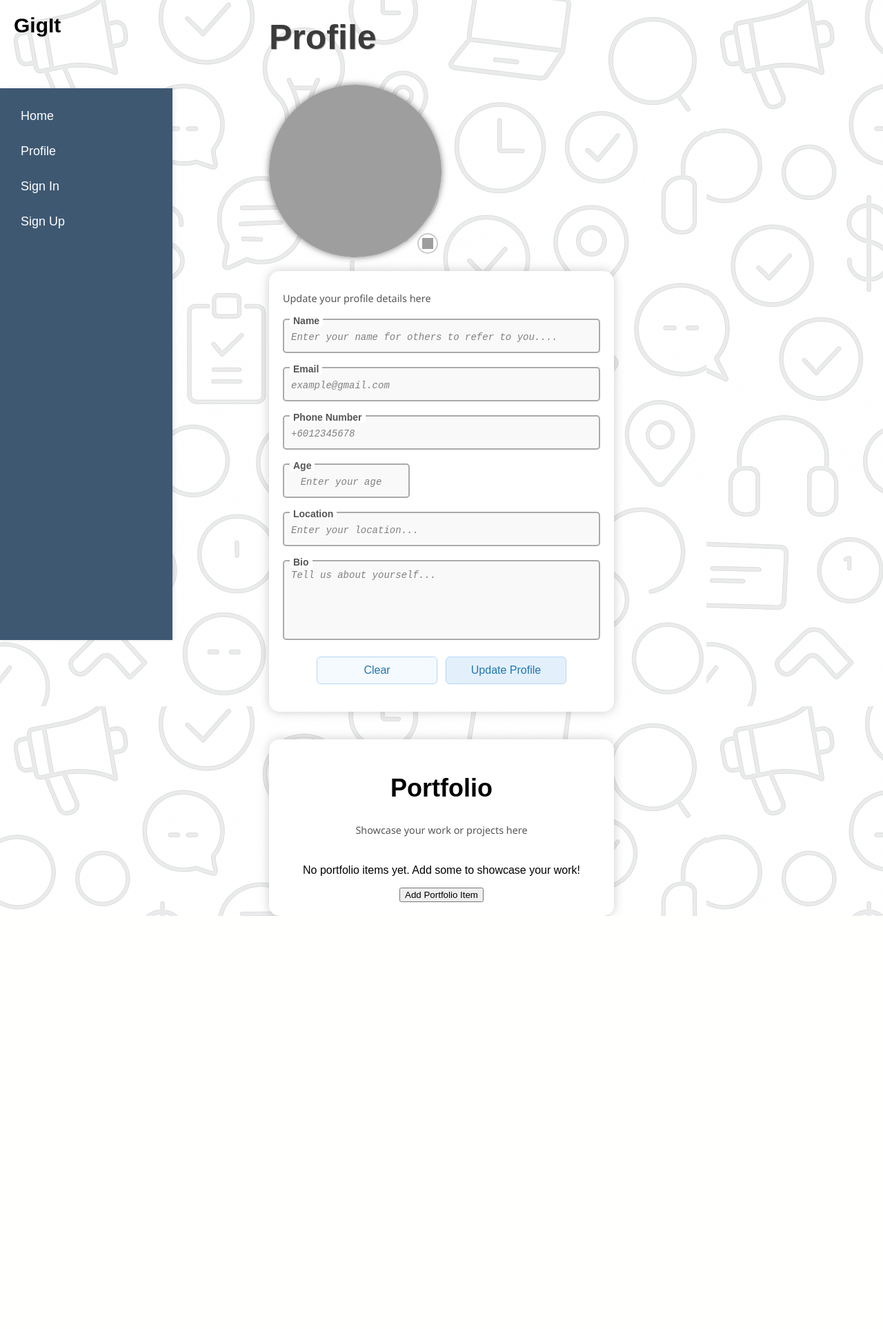
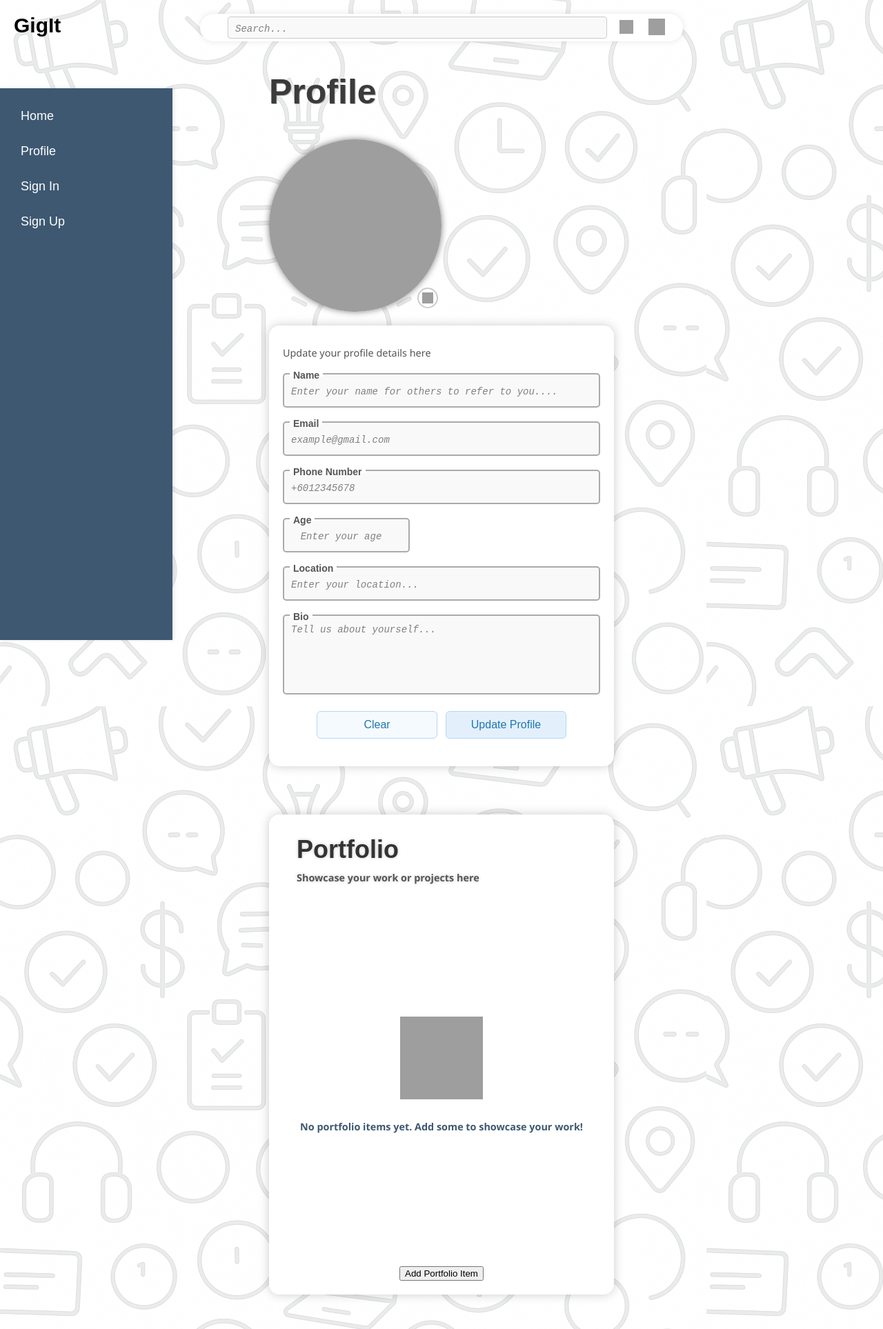
Before and after one commit to AdamZahiruddin/GigIt, a PHP site: the page made by gigit UI/profile.html in a window 1280 px wide. Shown: the whole page at 69% size. Before the commit the page ends 1328 px from the top, so only its background shows below. Run offline with PHP 8.4, Linux system fonts and the light colour scheme; grey boxes are pictures that could not be loaded.

Commit message:
changes to portfolio section of profile

```diff
--- a/gigit UI/profile.css
+++ b/gigit UI/profile.css
@@ -1,20 +1,16 @@
 .sprofileform {
-
   max-width: 600px;
-  margin: auto;
+  margin: 50px auto;
   padding: 20px;
   background-color: none;
   border-radius: 8px;
-  margin-top: 500px;
 }
-
 
 .profile-pic-container {
   position: relative;
   width: 250px;
   height: 250px;
   margin-bottom: 20px;
-
 }
 
 .profile-pic {
@@ -47,21 +43,49 @@
   height: 16px;
 }
 
-.portfolio{
+.portfolio {
   display: flex;
   flex-direction: column;
   align-items: center;
-  margin-top: 20px;
+  margin-bottom: 50px;
 }
 
 .portfolio-header {
+  width: 100%;
   font-size: 24px;
-  margin-bottom: 10px;
+  padding-bottom: 20px;
+
+  padding-left: 20px;
+  text-shadow: 0 0 5px rgba(0, 0, 0, 0.2);
+  color: #333;
+  font-weight: bold;
+  text-align: left;
 }
 
-.portfolio-item {
+.portfolio-items {
   display: flex;
   flex-direction: column;
   align-items: center;
   margin-bottom: 20px;
+  width: 100%;
+  height: 500px;
+  justify-content: center;
 }
+
+.portfolio-item {
+  margin-bottom: 20px;
+  width: 100%;
+}
+
+.portfolio-items img {
+  width: 120px;
+  height: 120px;
+
+  transition: width 0.3s, height 0.3s;
+  cursor: pointer;
+}
+
+.portfolio-item.uploaded img {
+  width: 100%;
+  height: auto;
+}
--- a/gigit UI/profile.html
+++ b/gigit UI/profile.html
@@ -10,7 +10,11 @@
 </head>
 
 <body class="lightmode">
+    <div class="logo light">GigIt</div>
     <header>
+
+
+
         <nav class="sidebar">
 
             <a href="index.html">Home</a>
@@ -20,8 +24,32 @@
 
         </nav>
     </header>
+    <div class="top-bar">
+
+        <div class="search-notify-container" >
+            <form class="search-bar" action="search.html" method="get">
+                <input type="text" placeholder="Search..." id="searchinput" name="search"
+                    style="padding: 6px 10px; border-radius: 4px; border: 1px solid #ccc;">
+                <button id="searchsubmit" type="submit" style="background: none; border: none; cursor: pointer; margin-left: 4px;">
+                    <img src="https://cdn-icons-png.flaticon.com/512/622/622669.png" alt="Search" width="20"
+                        height="20">
+                </button>
+            </form>
+            <button class="notification-btn"
+               >
+                <img src="https://cdn-icons-png.flaticon.com/512/1827/1827392.png" alt="Notifications" width="24"
+                    height="24">
+                <span class="notification-badge"
+                    style="position: absolute; top: -4px; right: -4px; background: red; color: white; border-radius: 50%; padding: 2px 6px; font-size: 12px; display: none;">0</span>
+            </button>
+        </div>
+
+    </div>
+
     <div class="mid-section">
-        <div class="logo light">GigIt</div>
+
+
+
 
         <div class="sprofileform">
             <h1>Profile</h1>
@@ -87,33 +115,51 @@
         <article class="container portfolio">
 
             <div class="portfolio-header">
-            <h2>Portfolio</h2>
+                <h2 style="margin: 10px 0;">Portfolio</h2>
                 <p class="subtext">Showcase your work or projects here</p>
             </div>
             <div class="portfolio-items">
-            <!-- Portfolio items will be added here -->
-            <p>No portfolio items yet. Add some to showcase your work!</p>
+                <img src="https://cdn-icons-png.flaticon.com/512/149/149022.png" alt="Default Portfolio Item"
+                    class="portfolio-item">
+                <p class="subtext bold blue">No portfolio items yet. Add some to showcase your work!</p>
             </div>
             <div class="portfolio-actions">
                 <button class="add-portfolio-btn">Add Portfolio Item</button>
 
             </div>
-
         </article>
     </div>
 
 
+    <script src="https://code.jquery.com/jquery-3.6.0.min.js"></script>
     <script>
-        document.getElementById('upload-photo').addEventListener('change', function (event) {
+        $(document).ready(function () {
+            // Make all images non-draggable
+            $('img').attr('draggable', false);
+
+            // Prevent pointer events and cursor change on images
+            $('img').css({
+                'pointer-events': 'none',
+                'cursor': 'default'
+            });
+
+            $('#upload-photo').on('change', function (event) {
                 const file = event.target.files[0];
                 if (file && file.type.startsWith('image/')) {
                     const reader = new FileReader();
                     reader.onload = function (e) {
-                    document.querySelector('.profile-pic').src = e.target.result;
+                        $('.profile-pic').attr('src', e.target.result);
                     };
                     reader.readAsDataURL(file);
                 }
             });
+
+        });
+
+
+
+
+
     </script>
 </body>
 
--- a/gigit UI/stylegig.css
+++ b/gigit UI/stylegig.css
@@ -3,9 +3,7 @@ body {
   background: url("background-pattern.png") repeat;
   background-color: #6b92b9;
   position: relative;
-
   align-items: center;
-  height: 100vh;
   margin: 0;
   background: url("Images/Gigit background dark.png") repeat;
   background-color: #6b92b9;
@@ -21,11 +19,58 @@ body {
   flex-direction: column;
   justify-content: center;
   align-items: center;
+
   height: 100%;
 }
+
 * {
   box-sizing: border-box;
 }
+
+/* search bar styles */
+.search-notify-container {
+  position: fixed;
+  display: flex;
+  top: 20px;
+  left: 50%;
+  transform: translateX(-50%);
+  width: 700px;
+  height: 40px;
+  border-radius: 20px;
+  background-color: #ffffff;
+  box-shadow: 0 0 10px rgba(0, 0, 0, 0.1);
+  align-items: center;
+  justify-content: space-between;
+  padding: 0 20px;
+  z-index: 9999;
+  /* Pushes the container to the front */
+}
+
+.notification-btn {
+  background: none;
+  border: none;
+  cursor: pointer;
+}
+
+.search-bar {
+  display: flex;
+  align-items: center;
+  width: 100%;
+  height: 80%;
+  padding-left: 20px;
+  gap: 8px;
+}
+
+.search-bar input[type="text"] {
+  width: 550px;
+  height: 100%;
+  padding: 10px 20px;
+  border: none;
+  border-radius: 20px;
+  font-size: 16px;
+  outline: none;
+}
+
 /*sidebar styles*/
 .sidebar {
   position: fixed;
@@ -50,10 +95,12 @@ body {
   margin-bottom: 10px;
   border-radius: 5px;
 }
+
 .sidebar a:hover {
   background-color: #1b314e;
   transition: background-color 0.3s ease;
 }
+
 h1 {
   margin-bottom: 40px;
   color: rgb(59, 59, 59);
@@ -69,8 +116,6 @@ label {
   font-weight: bold;
 }
 
-
-
 .bluebutton {
   font-family: "Segoe UI", Tahoma, Geneva, Verdana, sans-serif;
   margin-top: 20px;
@@ -84,13 +129,14 @@ label {
   cursor: pointer;
   width: auto;
 }
+
 .bluebutton:hover {
   background: #357ab8;
   transition: background-color 0.3s ease;
 }
 
 .logo {
-  position: absolute;
+  position: fixed;
   top: 20px;
   left: 20px;
   color: white;
@@ -101,6 +147,7 @@ label {
 .light {
   color: black;
 }
+
 .links {
   color: #4a90e2;
   text-decoration: none;
@@ -117,10 +164,10 @@ label {
 .loginform {
   width: 100%;
 }
+
 /* Form styles */
 
 .container {
-
   background: white;
   padding: 20px;
   border-radius: 15px;
@@ -135,11 +182,12 @@ label {
   position: relative;
   margin: 20px 0;
 }
+
 .contain-input label {
   position: absolute;
   top: -15px;
   left: 10px;
-
+  height: 10px;
   background: white;
   padding: 0 5px;
   font-size: 14px;
@@ -147,6 +195,7 @@ label {
   pointer-events: none;
   transition: 0.2s ease-in-out;
 }
+
 .contain-input input[type="text"],
 .contain-input input[type="tel"],
 .contain-input input[type="email"],
@@ -174,18 +223,22 @@ label {
   outline: none;
   resize: none;
 }
-input::placeholder,textarea::placeholder {
-  font-family: 'Courier New', monospace;
+
+input::placeholder,
+textarea::placeholder {
+  font-family: "Courier New", monospace;
   font-size: 14px;
   color: gray;
   font-style: italic;
 }
+
 .age-input {
   width: 40%;
   text-align: center;
 }
 
-input , textarea {
+input,
+textarea {
   font-family: "Segoe UI", Tahoma, Geneva, Verdana, sans-serif;
   font-weight: normal;
   font-size: 16px;
@@ -204,6 +257,7 @@ input , textarea {
   margin-top: 10px;
   font-size: 14px;
 }
+
 .contain-radio input[type="radio"] {
   margin: 0;
   cursor: pointer;
@@ -213,10 +267,12 @@ input , textarea {
   display: inline-flex;
   justify-content: flex-start;
   align-items: center;
-  gap: 20px; /* Adds space between radio buttons */
+  gap: 20px;
+  /* Adds space between radio buttons */
   padding-right: 10px;
   cursor: pointer;
 }
+
 /* Button styles */
 #contain-buttons {
   display: flex;
@@ -224,6 +280,7 @@ input , textarea {
   justify-content: center;
   margin-top: 20px;
 }
+
 #contain-buttons button {
   background: #e3f0fc;
   color: #2176ae;
@@ -235,6 +292,7 @@ input , textarea {
   transition: background 0.2s;
   width: 175px;
 }
+
 #contain-buttons button[type="reset"] {
   background: #f5faff;
 }
@@ -242,11 +300,24 @@ input , textarea {
 #contain-buttons button:hover {
   background: #d0e6f9;
 }
+
 /* subtext styles */
 .subtext {
   font-family: "Segoe UI", Tahoma, Geneva, Verdana, sans-serif;
   font-size: 0.9rem;
   color: #555;
   margin-top: 10px;
-  text-align: center;
+  text-align: left;
 }
+
+.bold {
+  font-weight: bold;
+}
+
+.shadow {
+  text-shadow: 1px 1px #00000050;
+}
+
+.blue {
+  color: #3e5872;
+}
```
Also changed, not shown: gigit UI/footer.html (+19 -0 lines), gigit UI/portfolioform.html (added, +21 -0 lines). Lines whose indentation alone changed are shown as unchanged.
